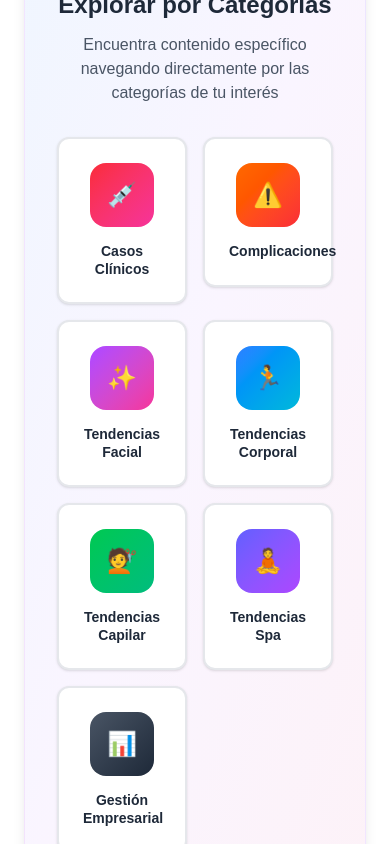
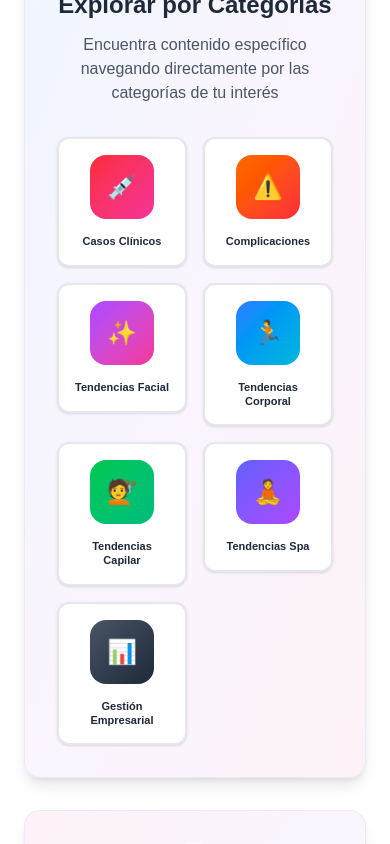
Before and after one commit to appesteticaprohub/EsteticaProHub_U, a Next.js app: page / in a window 390 px wide. Shown: the part 1540-2384 px from the top of the page. Built offline with nearby package versions, Linux system fonts and the light colour scheme; no server answers; the database is empty.

Commit message:
Corrección tamaño texto explorar categorías en celulares

```diff
--- a/src/app/globals.css
+++ b/src/app/globals.css
@@ -242,4 +242,35 @@ body {
   opacity: 0.5;
   cursor: not-allowed;
 }
+
+/* ============================================
+   CATEGORY EXPLORER - TEXTO MÓVIL PEQUEÑO
+   ============================================ */
+
+@layer components {
+  .category-text-mobile {
+    font-size: 11px;
+    line-height: 1.2;
+  }
+
+  @media (min-width: 640px) {
+    .category-text-mobile {
+      font-size: 12px;
+    }
+  }
+
+  @media (min-width: 768px) {
+    .category-text-mobile {
+      font-size: 14px;
+    }
+  }
+
+  @media (min-width: 1024px) {
+    .category-text-mobile {
+      font-size: 16px;
+    }
+  }
 }
+
+
+}
--- a/src/components/CategoryExplorer/CategoryItem.tsx
+++ b/src/components/CategoryExplorer/CategoryItem.tsx
@@ -15,14 +15,14 @@ interface CategoryItemProps {
 export default function CategoryItem({ category }: CategoryItemProps) {
   return (
     <Link href={`/busqueda?category=${category.value}`}>
-      <div className={`bg-white border-2 border-gray-200 ${category.hoverColor} rounded-xl p-6 shadow-sm hover:shadow-lg transition-all duration-200 cursor-pointer group`}>
+      <div className={`bg-white border-2 border-gray-200 ${category.hoverColor} rounded-xl p-4 md:p-6 shadow-sm hover:shadow-lg transition-all duration-200 cursor-pointer group`}>
         {/* Icono con gradiente */}
         <div className={`mb-4 mx-auto w-16 h-16 rounded-2xl bg-gradient-to-br ${category.color} flex items-center justify-center group-hover:scale-110 transition-transform duration-200`}>
           <span className="text-2xl">{category.icon}</span>
         </div>
 
         {/* Título */}
-        <h3 className="text-center text-sm md:text-base font-semibold text-gray-800 leading-tight group-hover:text-purple-600 transition-colors">
+        <h3 className="text-center category-text-mobile font-semibold text-gray-800 leading-tight group-hover:text-purple-600 transition-colors">
           {category.label}
         </h3>
       </div>
```
